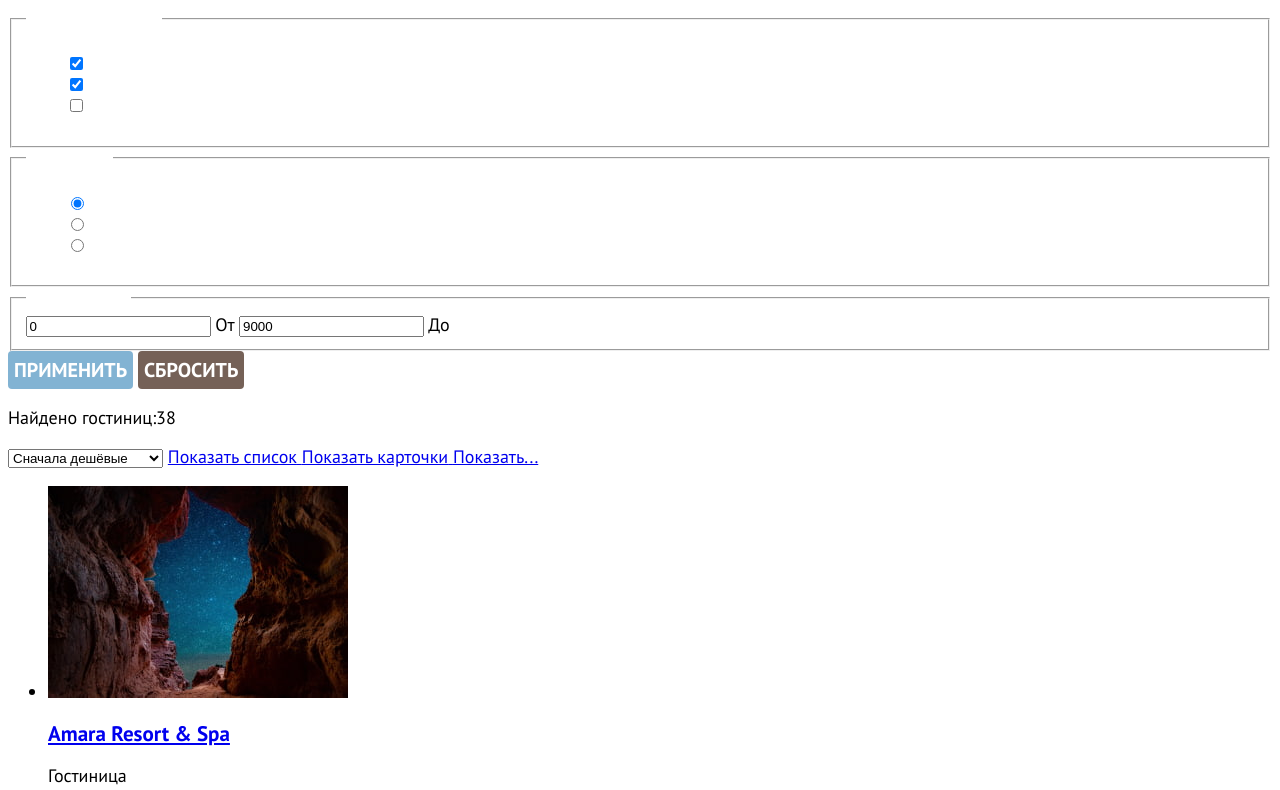
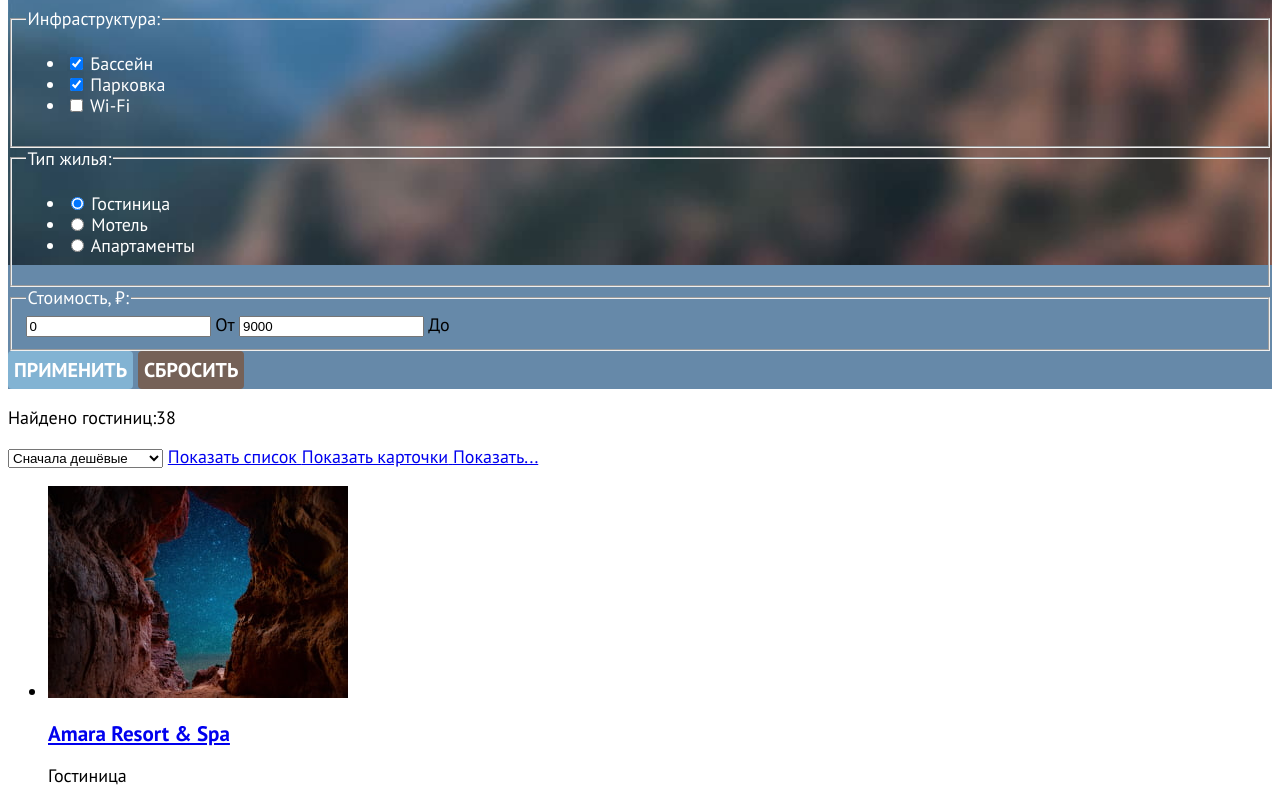
Before and after one commit to htmlacademy-htmlcss/2184843-sedona-35, a plain HTML site: page catalog.html in a window 1280 px wide. Shown: the part 481-1271 px from the top of the page. Drawn offline with Linux system fonts and the light colour scheme.

Commit message:
Добавляет стиль для 1 блока каталога

```diff
--- a/styles/styles.css
+++ b/styles/styles.css
@@ -39,6 +39,10 @@ body {
 
 .button-light {
   background-color:#82B3D3;
+}
+
+.button-green {
+  background-color:#7DB54F;
 }
 
 .main-header {
@@ -142,3 +146,10 @@ h2 {
   text-decoration: none;
   text-transform: uppercase;
 }
+
+.sort {
+  background-color: #6689A9;
+  background-image: url(../images/catalog-bg.jpg);
+  background-size: 100% auto;
+  background-repeat: no-repeat;
+}
```
